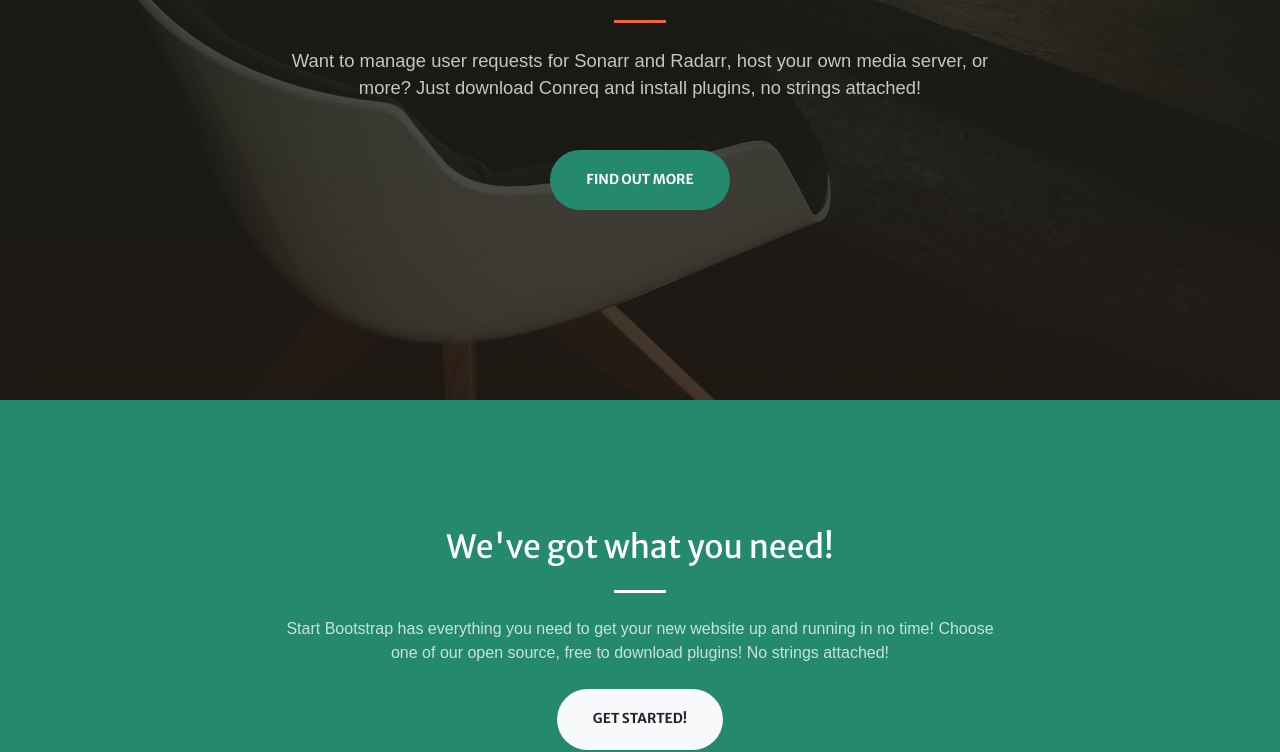
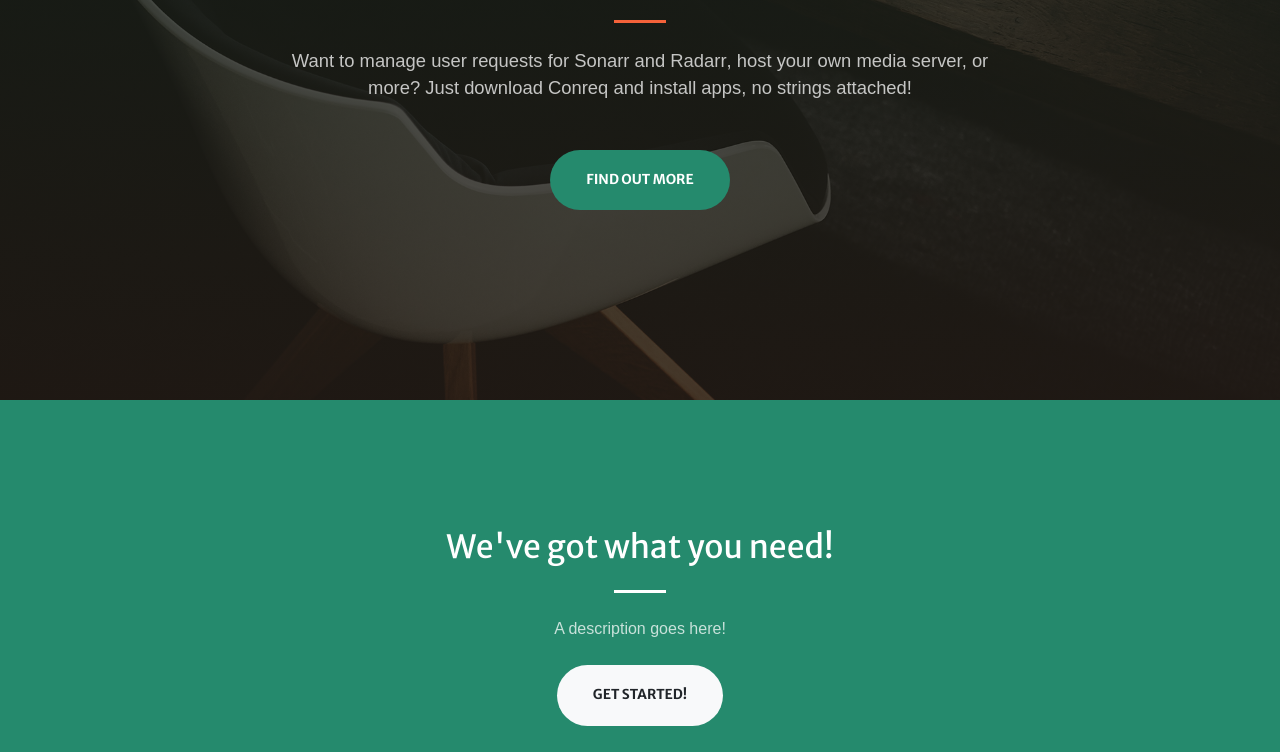
Before and after one commit to Archmonger/Conreq-Landing, a plain HTML site: page index.html in a window 1280 px wide. Shown: the part 400-1152 px from the top of the page. Drawn offline with nearby package versions, Linux system fonts and the light colour scheme.

Commit message:
plugins -> apps

```diff
--- a/index.html
+++ b/index.html
@@ -63,8 +63,7 @@
                 <div class="col-lg-8 align-self-baseline">
                     <p class="text-white-75 font-weight-light mb-5">Want to manage user requests for <b>Sonarr</b> and
                         <b>Radarr</b>, host your own media server, or more? Just download Conreq and
-                        install plugins,
-                        no strings attached!
+                        install apps, no strings attached!
                     </p>
                     <a class="btn btn-primary btn-xl js-scroll-trigger" href="#about">Find Out More</a>
                 </div>
@@ -78,9 +77,7 @@
                 <div class="col-lg-8 text-center">
                     <h2 class="text-white mt-0">We've got what you need!</h2>
                     <hr class="divider light my-4" />
-                    <p class="text-white-75 mb-4">Start Bootstrap has everything you need to get your new website up and
-                        running in no time! Choose one of our open source, free to download plugins! No
-                        strings attached!</p>
+                    <p class="text-white-75 mb-4">A description goes here!</p>
                     <a class="btn btn-light btn-xl js-scroll-trigger" href="#services">Get Started!</a>
                 </div>
             </div>
@@ -95,8 +92,8 @@
                 <div class="col-lg-3 col-md-6 text-center">
                     <div class="mt-5">
                         <i class="fas fa-4x fa-gem text-primary mb-4"></i>
-                        <h3 class="h4 mb-2">Installable Plugins</h3>
-                        <p class="text-muted mb-0">Plugins can turn Conreq into anything you'd like it to be.</p>
+                        <h3 class="h4 mb-2">Installable Apps</h3>
+                        <p class="text-muted mb-0">Apps can turn Conreq into anything you'd like it to be.</p>
                     </div>
                 </div>
                 <div class="col-lg-3 col-md-6 text-center">
```
